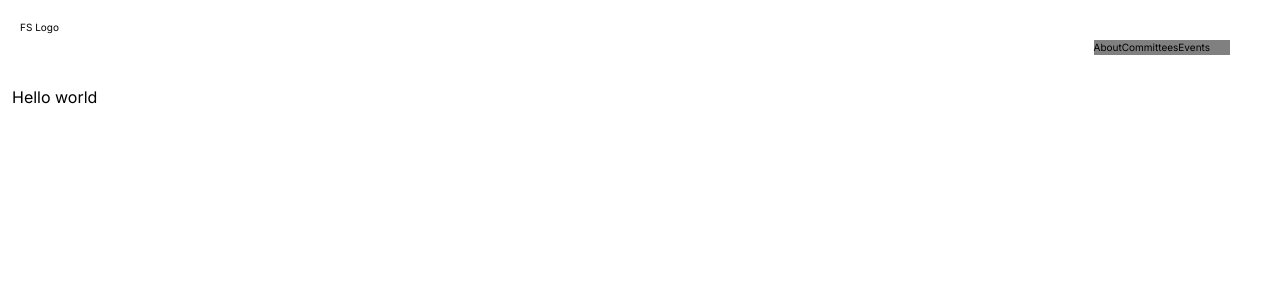
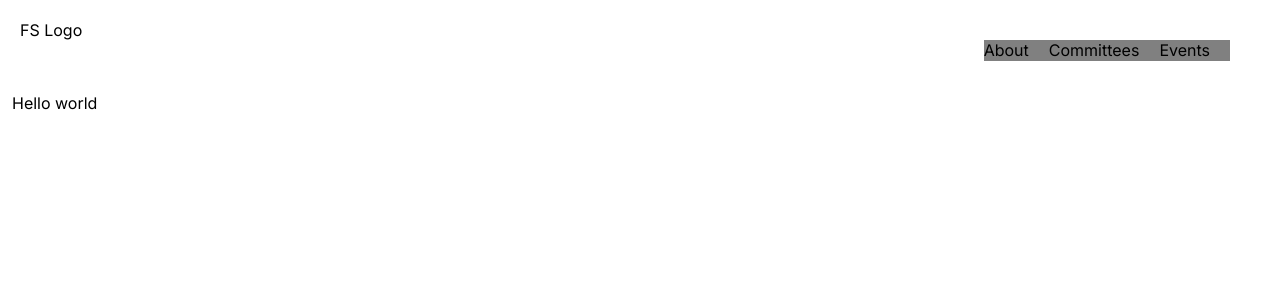
Before and after one commit to fashion-society-ucf/fs_website, a Next.js app in the folder fashion-society-web/: page / in a window 1280 px wide. Shown: the top 300 px of the page. Built offline with nearby package versions, Linux system fonts and the light colour scheme.

Commit message:
added nav component

```diff
--- a/fashion-society-web/app/page.js
+++ b/fashion-society-web/app/page.js
@@ -5,14 +5,12 @@ export default function Home() {
   return (
     <div>
       <header>
-        <div className='logo'>FS Logo</div>
+        <div className="text-md">FS Logo</div>
         <nav>
-          <ul>
-            <li>
-              <Link href="/about">About</Link>
-              <Link href="/committees">Committees</Link>
-              <Link href="/events">Events</Link>
-            </li>
+          <ul className='text-md'>
+            <li><Link href="/about">About</Link></li>
+            <li><Link href="/committees">Committees</Link></li>
+            <li><Link href="/events">Events</Link></li>
           </ul>
         </nav>
       </header>
--- /dev/null
+++ b/fashion-society-web/components/Navigation.js
@@ -0,0 +1,4 @@
+
+export default function Navigation () {
+
+}
```
